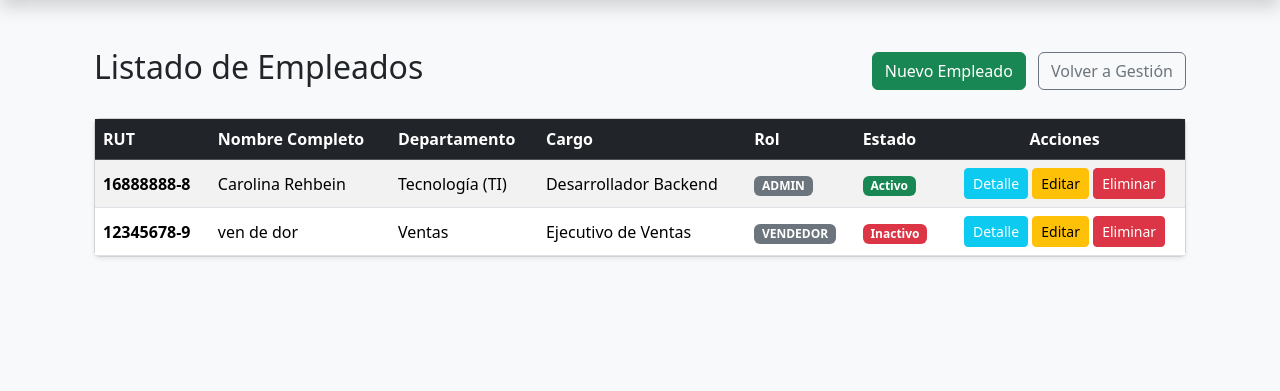
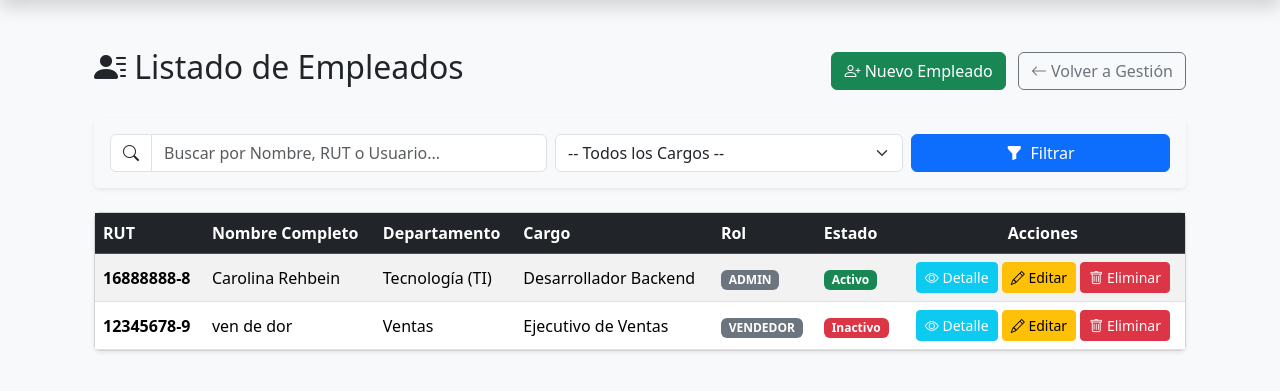
Before and after one commit to caritodevux/backend-2026, a Django app: page /personal/empleados/ in a window 1280 px wide. Shown: the part 56-447 px from the top of the page. Run offline with Django 5.2, Linux system fonts and the light colour scheme; a user stored in the database is signed in; data comes from the database, SQL or seed files in the repository; both versions use the stored data as it was after the commit.

Commit message:
Sistema funcional,antes de implemntar CRUD de datos personales

```diff
--- a/usuarios/templates/usuarios/base.html
+++ b/usuarios/templates/usuarios/base.html
@@ -6,6 +6,8 @@
     <title>Sistema de Gestión</title>
     <!-- Bootstrap 5 CDN -->
     <link href="https://cdn.jsdelivr.net/npm/bootstrap@5.3.2/dist/css/bootstrap.min.css" rel="stylesheet">
+    <!-- Bootstrap Icons CDN (Agrega esta línea) -->
+    <link rel="stylesheet" href="https://cdn.jsdelivr.net/npm/bootstrap-icons@1.11.3/font/bootstrap-icons.min.css">
 </head>
 <body class="bg-light">
 
--- a/usuarios/templates/usuarios/listar_empleados.html
+++ b/usuarios/templates/usuarios/listar_empleados.html
@@ -13,6 +13,47 @@
             <a href="{% url 'gestion_personal' %}" class="btn btn-outline-secondary">
                 <i class="bi bi-arrow-left"></i> Volver a Gestión
             </a>
+        </div>
+    </div>
+
+    <!-- Barra de Búsqueda y Filtros -->
+    <div class="card mb-4 border-0 shadow-sm">
+        <div class="card-body bg-light rounded">
+            <form method="GET" action="{% url 'listar_empleados' %}" class="row g-2 align-items-center">
+
+                <!-- Búsqueda por texto -->
+                <div class="col-md-5">
+                    <div class="input-group">
+                        <span class="input-group-text bg-white"><i class="bi bi-search"></i></span>
+                        <input type="text" name="q" value="{{ busqueda_actual }}" class="form-control" placeholder="Buscar por Nombre, RUT o Usuario...">
+                    </div>
+                </div>
+
+                <!-- Filtro por Cargo -->
+                <div class="col-md-4">
+                    <select name="cargo" class="form-select">
+                        <option value="">-- Todos los Cargos --</option>
+                        {% for c in cargos %}
+                            <option value="{{ c.pk }}" {% if cargo_actual_int == c.pk %}selected{% endif %}>
+                                {{ c.nombre }}
+                            </option>
+                        {% endfor %}
+                    </select>
+                </div>
+
+                <!-- Botones de Acción -->
+                <div class="col-md-3 d-flex gap-2">
+                    <button type="submit" class="btn btn-primary w-100">
+                        <i class="bi bi-funnel-fill me-1"></i> Filtrar
+                    </button>
+                    {% if busqueda_actual or cargo_actual %}
+                        <a href="{% url 'listar_empleados' %}" class="btn btn-outline-secondary" title="Limpiar Filtros">
+                            <i class="bi bi-x-circle"></i> Limpiar
+                        </a>
+                    {% endif %}
+                </div>
+
+            </form>
         </div>
     </div>
 
@@ -67,7 +108,11 @@
                         {% empty %}
                         <tr>
                             <td colspan="7" class="text-center py-4 text-muted">
-                                No hay empleados registrados en la base de datos.
+                                {% if busqueda_actual or cargo_actual %}
+                                    No se encontraron empleados que coincidan con los criterios de búsqueda.
+                                {% else %}
+                                    No hay empleados registrados en la base de datos.
+                                {% endif %}
                             </td>
                         </tr>
                         {% endfor %}
--- a/usuarios/views.py
+++ b/usuarios/views.py
@@ -1,6 +1,7 @@
 from django.shortcuts import render, redirect, get_object_or_404
 from django.contrib.auth.decorators import login_required
 from django.contrib import messages
+from django.db.models import Q
 from .forms import CrearEmpleadoForm, EditarEmpleadoForm
 from .models import Empleado, Persona, Cargo, Departamento
 
@@ -42,7 +43,6 @@ def gestion_personal(request):
         'total_departamentos': total_departamentos,
     })
 
-
 # 3. Listado General de Empleados (Exclusivo ADMIN)
 @login_required
 def listar_empleados(request):
@@ -50,13 +50,39 @@ def listar_empleados(request):
         messages.error(request, "Acceso denegado: Se requieren permisos de Administrador.")
         return redirect('dashboard')
 
+    # Captura de parámetros desde el formulario GET
+    q = request.GET.get('q', '').strip()
+    cargo_id = request.GET.get('cargo', '')
+
+    # Convertir cargo_id a entero seguro
+    cargo_actual_int = int(cargo_id) if cargo_id.isdigit() else None
+
+    # Consulta base con relaciones optimizadas
     empleados = Empleado.objects.select_related('user', 'persona', 'id_cargo__id_departamento', 'id_rol').all()
+
+    # Filtro por texto (Nombre, Apellido, RUT o Username)
+    if q:
+        empleados = empleados.filter(
+            Q(persona__nombres__icontains=q) |
+            Q(persona__apellidos__icontains=q) |
+            Q(persona__rut__icontains=q) |
+            Q(user__username__icontains=q)
+        )
+
+    # Filtro por Cargo
+    if cargo_actual_int:
+        empleados = empleados.filter(id_cargo_id=cargo_actual_int)
+
+    cargos = Cargo.objects.all()
 
     return render(request, 'usuarios/listar_empleados.html', {
         'empleados': empleados,
+        'cargos': cargos,
+        'busqueda_actual': q,
+        'cargo_actual': cargo_id,
+        'cargo_actual_int': cargo_actual_int,
         'es_admin': True,
     })
-
 
 # 4. Vista de Detalle Individual (Exclusivo ADMIN)
 @login_required
```
Also changed, not shown: usuarios/forms.py (+15 -2 lines), usuarios/templates/usuarios/crear_empleado.html (+37 -2 lines), usuarios/templates/usuarios/login.html (+24 -2 lines), README.md, db.sqlite3.
